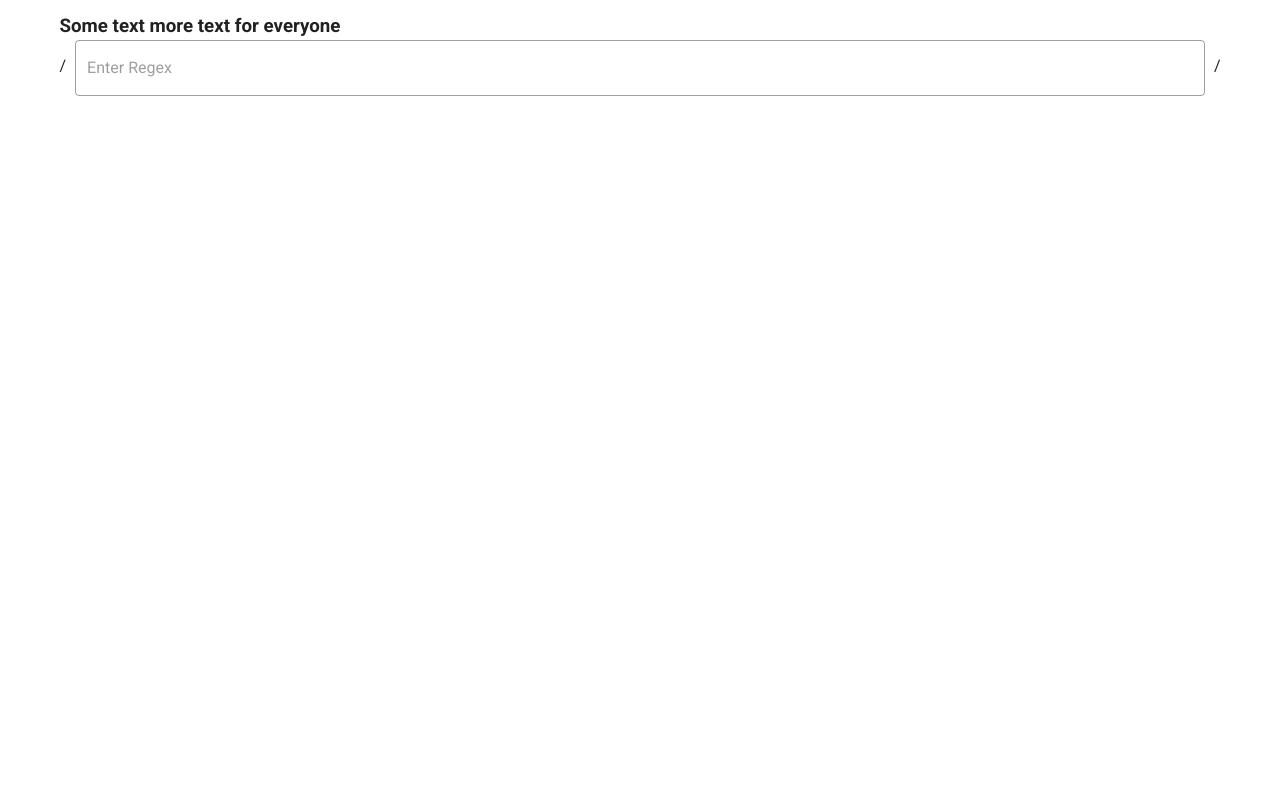
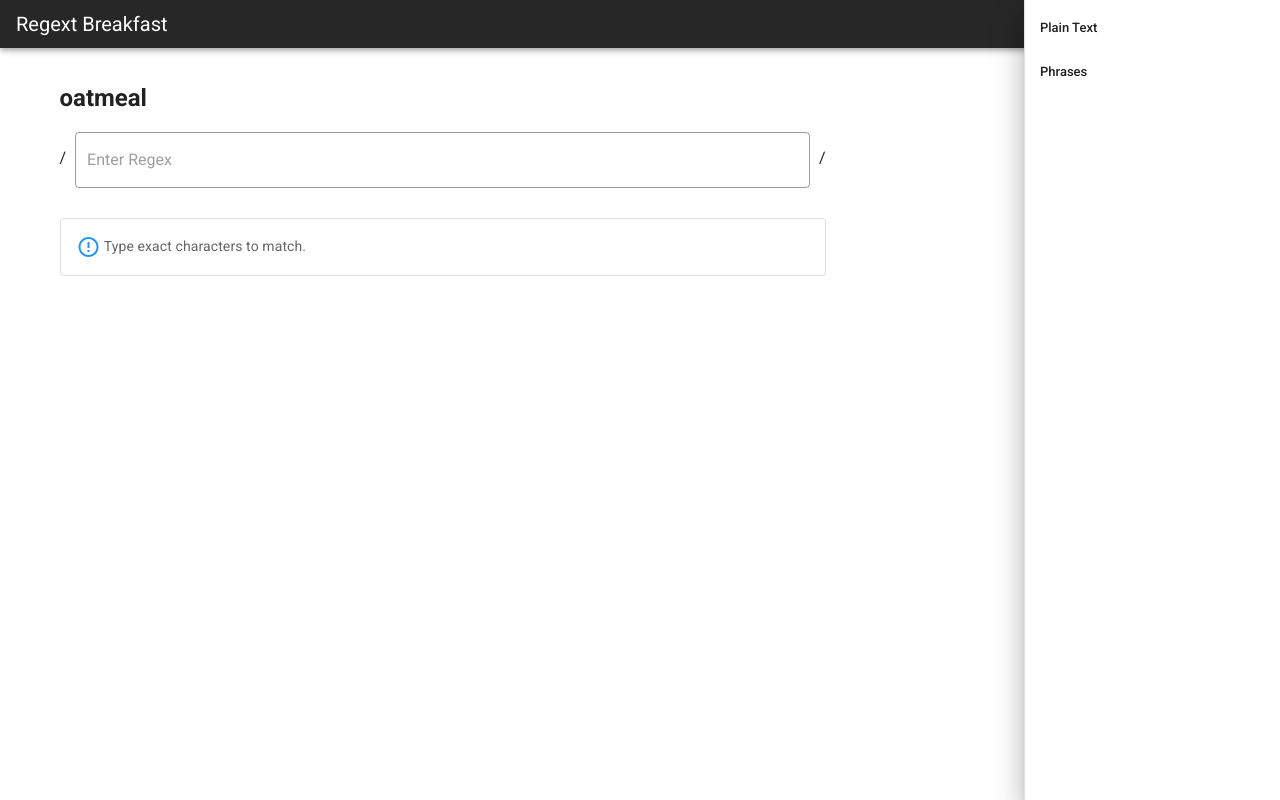
Before and after one commit to faraday-academy/regex-bfast, a Vue app: page / in a window 1280 px wide. Built offline with nearby package versions, Linux system fonts and the light colour scheme.

Commit message:
code from livestream #3

```diff
--- a/sections.js
+++ /dev/null
@@ -1,5 +0,0 @@
-export default [
-  'Beginner',
-  'Intermediate',
-  'Advanced'
-]
--- a/src/components/Body.vue
+++ b/src/components/Body.vue
@@ -1,10 +1,18 @@
 <template>
-  <div>
-    <h3 v-html="$options.filters.highlightFilter(text, userRegex, $style)"></h3>
+  <v-row>
+    <v-col sm="10" md="8">
+      <h2
+        v-html="$options.filters.highlightFilter(
+          currentChallenge.fullText, userRegex, $style)"
+        class="mt-5 mb-4"
+      >
+      </h2>
+
       <v-text-field
         outlined
         v-model="userRegex"
         placeholder="Enter Regex"
+        @keypress.enter="nextChallenge"
       >
         <template v-slot:prepend>
           /
@@ -13,24 +21,49 @@
           /
         </template>
       </v-text-field>
-  </div>
+
+      <v-card
+        outlined
+      >
+        <v-card-text>
+          <v-icon color="info">mdi-alert-circle-outline</v-icon>
+          {{ currentChallenge.info }}
+        </v-card-text>
+      </v-card>
+    </v-col>
+  </v-row>
 </template>
 
 <script>
+import { mapGetters, mapMutations } from 'vuex'
+
 export default {
   data() {
     return {
-      text: 'Some text more text for everyone',
       userRegex: ''
     }
   },
   filters: {
     highlightFilter(value, userRegex, $style) {
-      let regex = new RegExp(userRegex, 'g')
+      let regex = new RegExp(userRegex)
       let newValue = value.replace(
         regex, (text) => `<span class="${$style.highlight}">${text}</span>`
       )
       return newValue
+    }
+  },
+  computed: {
+    ...mapGetters(['currentChallenge'])
+  },
+  methods: {
+    ...mapMutations(['nextChallenge']),
+    nextChallenge() {
+      let regex = new RegExp(this.userRegex)
+      if (regex.test(this.currentChallenge.fullText)) {
+        this.nextChallenge()
+      } else {
+        console.log('no!')
+      }
     }
   }
 }
--- /dev/null
+++ b/src/components/TopBar.vue
@@ -0,0 +1,63 @@
+<template>
+  <div>
+    <v-app-bar
+      dense
+      dark
+    >
+
+      <v-toolbar-title>Regext Breakfast</v-toolbar-title>
+
+      <v-spacer></v-spacer>
+
+      <v-btn outlined @click="drawer = true">
+        Challenges
+      </v-btn>
+    </v-app-bar>
+
+    <v-navigation-drawer
+      v-model="drawer"
+      overlay-opacity="0"
+      absolute
+      temporary
+      right
+    >
+      <v-list
+        nav
+        dense
+      >
+        <v-list-item-group
+          active-class="deep-purple--text text--accent-4"
+        >
+          <v-list-item
+            v-for="(challenge, i) in challenges"
+            :key="i"
+            @click="navigateToChallenge(i)"
+          >
+            <v-list-item-title>
+              {{ challenge.name }}
+            </v-list-item-title>
+          </v-list-item>
+
+        </v-list-item-group>
+      </v-list>
+    </v-navigation-drawer>
+  </div>
+</template>
+
+<script>
+import { mapState, mapMutations } from 'vuex'
+
+export default {
+  data: () => {
+    return {
+      drawer: true
+    }
+  },
+  computed: {
+    ...mapState(['challenges', 'currentIndex'])
+  },
+  methods: {
+    ...mapMutations(['navigateToChallenge'])
+  }
+}
+</script>
--- a/challenges.js
+++ b/src/data/challenges.js
@@ -1,16 +1,12 @@
 export default [
   {
     name: 'Plain Text',
-    sectionNum: 1,
     fullText: 'oatmeal',
-    textToMatch: 'oatmeal',
     info: 'Type exact characters to match.'
   },
   {
     name: 'Phrases',
-    sectionNum: 1,
     fullText: 'Avocado toast is awesome!',
-    textToMatch: 'Avocado toast is awesome!',
     info: `Try us a magic character like \`.\` (period).
       That matches any character.
       To match every character add a plus sign: \`.+\`
--- a/src/store/index.js
+++ b/src/store/index.js
@@ -1,12 +1,27 @@
 import Vue from 'vue'
 import Vuex from 'vuex'
+
+import challenges from '@/data/challenges'
 
 Vue.use(Vuex)
 
 export default new Vuex.Store({
   state: {
+    currentIndex: 0,
+    challenges
+  },
+  getters: {
+    currentChallenge(state) {
+      return state.challenges[state.currentIndex]
+    }
   },
   mutations: {
+    navigateToChallenge(state, index) {
+      state.currentIndex = index
+    },
+    nextChallenge(state) {
+      state.currentIndex += 1
+    }
   },
   actions: {
   },
--- a/src/views/Home.vue
+++ b/src/views/Home.vue
@@ -1,15 +1,20 @@
 <template>
-  <v-container>
-    <Body />
-  </v-container>
+  <div>
+    <TopBar />
+    <v-container>
+      <Body />
+    </v-container>
+  </div>
 </template>
 
 <script>
 import Body from '@/components/Body.vue'
+import TopBar from '@/components/TopBar.vue'
 
 export default {
   components: {
-    Body
+    Body,
+    TopBar
   }
 }
 </script>
```
Also changed, not shown: src/components/Drawer.vue (added, +41 -0 lines). Lines whose indentation alone changed are shown as unchanged.
